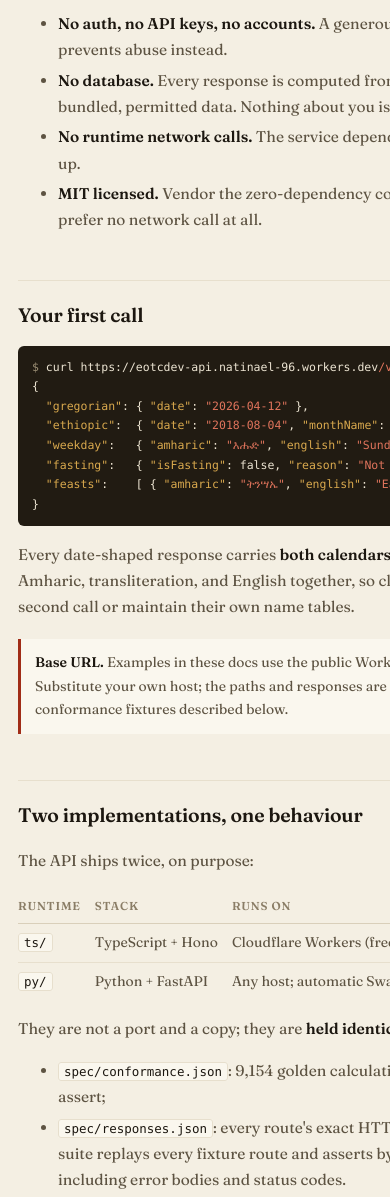
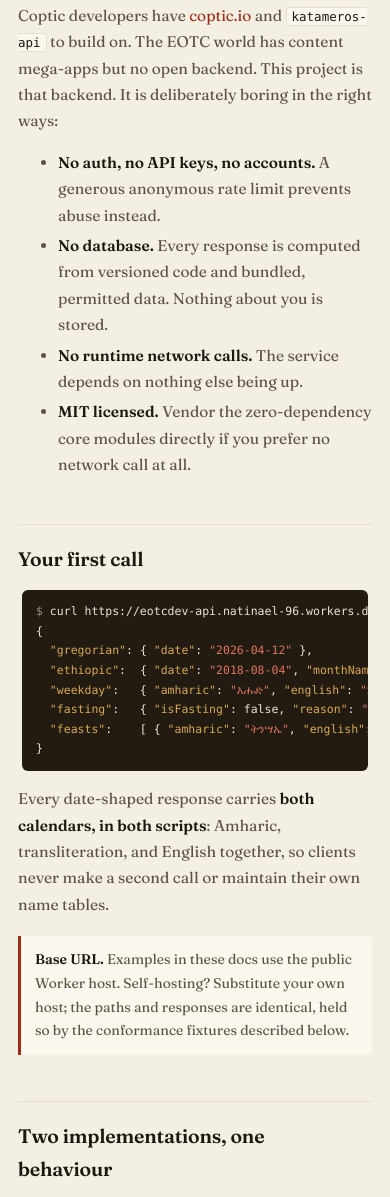
Before and after one commit to natinael96/EOTCDevAPI, a plain HTML site: page web/docs/index.html in a window 390 px wide. Shown: the part 743-1940 px from the top of the page. Drawn offline with Linux system fonts and the light colour scheme.

Commit message:
Restore mobile code snippet scrolling

```diff
--- a/web/docs/docs.css
+++ b/web/docs/docs.css
@@ -69,7 +69,7 @@ header {
 .sidebar a:hover { color: var(--rubric); text-decoration: none; }
 .sidebar a.active { color: var(--rubric-deep); border-left-color: var(--rubric); font-weight: 600; }
 
-main { padding: 40px 0 80px; max-width: 720px; }
+main { padding: 40px 0 80px; max-width: 720px; min-width: 0; width: 100%; }
 .crumb { font-size: 13px; color: var(--faint); margin-bottom: 18px; }
 .crumb a { color: var(--faint); }
 .crumb a:hover { color: var(--rubric); }
@@ -96,6 +96,9 @@ code {
 pre {
   background: var(--terminal); color: var(--terminal-ink);
   border-radius: 6px; padding: 14px 18px; overflow-x: auto;
+  display: block; width: 100%; max-width: 100%; min-width: 0;
+  white-space: pre; -webkit-overflow-scrolling: touch;
+  touch-action: pan-x pan-y; overscroll-behavior-inline: contain;
   font: 12.5px/1.7 var(--mono); margin: 14px 0;
 }
 pre code { background: none; border: none; padding: 0; color: inherit; font-size: inherit; }
@@ -173,7 +176,10 @@ footer { border-top: 1px solid var(--rule); }
   .lede { font-size: 15.5px; }
   h2 { font-size: 19.5px; }
   h3 { font-size: 16px; }
-  pre { font-size: 11.5px; padding: 12px 14px; }
+  pre {
+    font-size: 11.5px; padding: 12px 14px; overflow-x: scroll;
+    width: calc(100% - 8px); margin: 14px 4px;
+  }
   .endpoint code.path { font-size: 13.5px; word-break: break-all; }
   .callout { padding: 12px 14px; font-size: 14px; }
   .pager { flex-direction: column; gap: 10px; }
```
